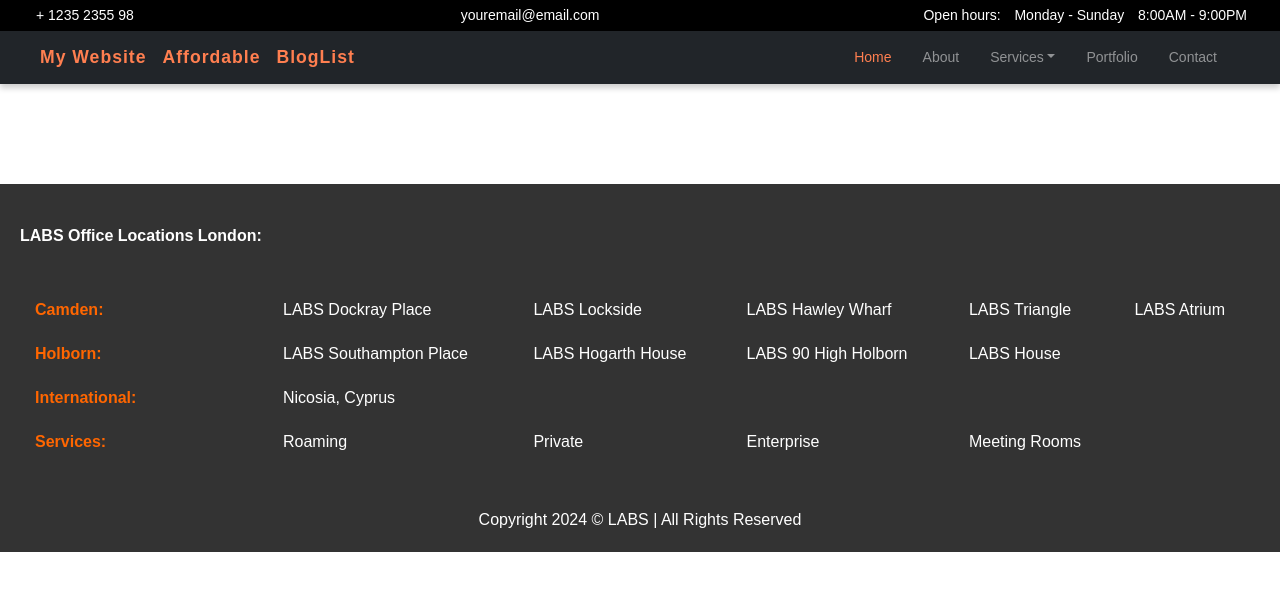
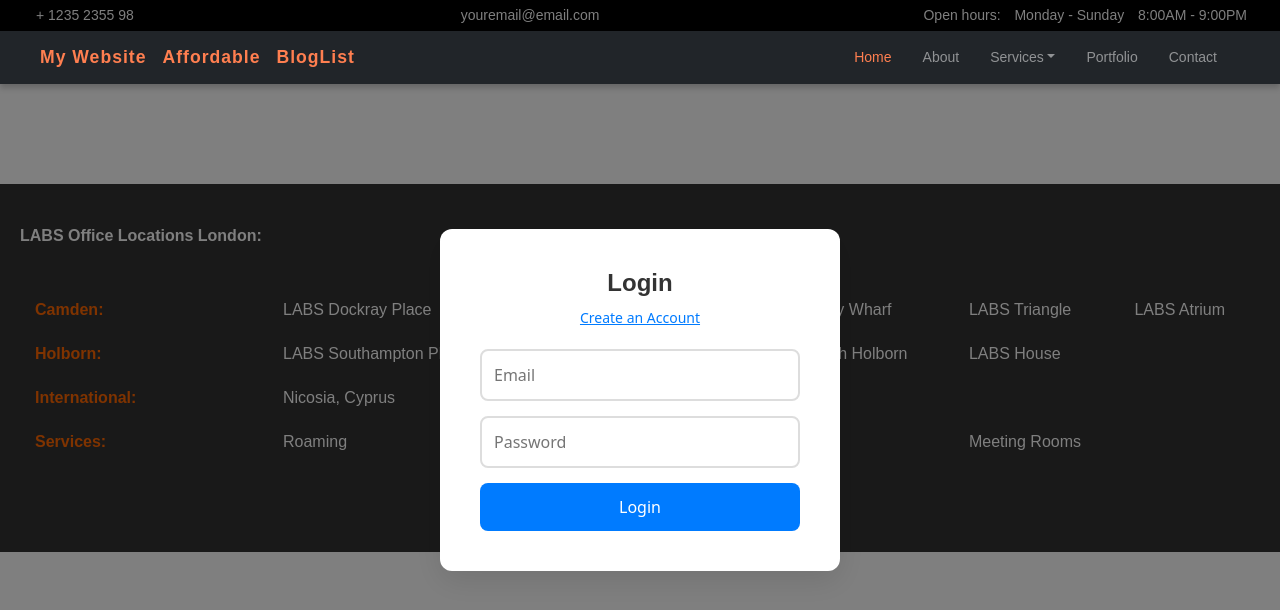
Before and after one commit to RajeshwariMarigoudra/Labs.com, a React (Vite) app: page /autopopup in a window 1280 px wide. Shown: the top 610 px of the page. Built offline with nearby package versions, Linux system fonts and the light colour scheme; some icons are missing.

Commit message:
autopopuplogin

```diff
--- a/src/App.jsx
+++ b/src/App.jsx
@@ -23,6 +23,7 @@ import MeetingRooms from "./components/MeetingRooms/MeetingRooms.jsx";
 import ContactPopup from "./components/ContactPopup/ContactPopup.jsx";
 import AffordableWorkspace from "./components/AffordableWorkspace/AffordableWorkspace.jsx";
 import BlogPosts from "./components/BlogPosts/BlogPosts.jsx";
+import AuthPopup from "./components/AuthPopup/AuthPopup.jsx";
 
 function App() {
 
@@ -44,6 +45,7 @@ function App() {
       <Navbar handleShowModal={handleShowModal} />
       <Routes>
         <Route path="/" element={<Home />} />
+        <Route path="/autopopup" element={<AuthPopup />} />
         <Route path="/about" element={<About />} />
         <Route path="/booktourform" element={<BookingTour />} />
         <Route path="/CounterSection" element={<CounterSection />} />
--- /dev/null
+++ b/src/components/AuthPopup/AuthPopup.css
@@ -0,0 +1,100 @@
+/* General Styles */
+.auth-popup-container {
+    display: flex;
+    justify-content: center;
+    align-items: center;
+    position: fixed;
+    top: 0;
+    left: 0;
+    width: 100vw;
+    height: 100vh;
+    background: rgba(0, 0, 0, 0.5);
+    z-index: 999;
+    transition: opacity 0.3s ease;
+  }
+
+  .auth-popup {
+    background-color: #fff;
+    border-radius: 12px;
+    padding: 40px;
+    width: 400px;
+    box-shadow: 0px 10px 30px rgba(0, 0, 0, 0.1);
+    transition: transform 0.3s ease, opacity 0.3s ease;
+    opacity: 1;
+  }
+
+  .auth-popup-header {
+    text-align: center;
+    margin-bottom: 20px;
+  }
+
+  .auth-popup-header h2 {
+    font-size: 24px;
+    font-weight: bold;
+    color: #333;
+  }
+
+  .auth-popup-header .toggle {
+    font-size: 14px;
+    color: #007bff;
+    cursor: pointer;
+    text-decoration: underline;
+  }
+
+  .auth-form {
+    display: flex;
+    flex-direction: column;
+  }
+
+  .input-group {
+    margin-bottom: 15px;
+  }
+
+  .input-group input {
+    width: 100%;
+    padding: 12px;
+    border: 2px solid #ddd;
+    border-radius: 8px;
+    font-size: 16px;
+    transition: border-color 0.3s ease;
+  }
+
+  .input-group input:focus {
+    border-color: #007bff;
+    outline: none;
+  }
+
+  .auth-btn {
+    padding: 12px;
+    background-color: #007bff;
+    color: white;
+    border: none;
+    border-radius: 8px;
+    font-size: 16px;
+    cursor: pointer;
+    transition: background-color 0.3s ease;
+  }
+
+  .auth-btn:hover {
+    background-color: #0056b3;
+  }
+
+  /* Responsive Design */
+  @media (max-width: 600px) {
+    .auth-popup {
+      width: 90%;
+      padding: 30px;
+    }
+
+    .auth-popup-header h2 {
+      font-size: 20px;
+    }
+
+    .input-group input {
+      font-size: 14px;
+    }
+
+    .auth-btn {
+      font-size: 14px;
+    }
+  }
--- /dev/null
+++ b/src/components/AuthPopup/AuthPopup.jsx
@@ -0,0 +1,54 @@
+import React, { useState } from "react";
+import "./AuthPopup.css"; // Import the CSS for styling
+
+const AuthPopup = () => {
+  const [isLogin, setIsLogin] = useState(true); // Manage login vs. registration toggle state
+
+  const toggleForm = () => {
+    setIsLogin(!isLogin); // Toggle between login and registration form
+  };
+
+  return (
+    <div className="auth-popup-container">
+      <div className="auth-popup">
+        <div className="auth-popup-header">
+          <h2>{isLogin ? "Login" : "Register"}</h2>
+          <span className="toggle" onClick={toggleForm}>
+            {isLogin ? "Create an Account" : "Already have an account?"}
+          </span>
+        </div>
+        <form className="auth-form">
+          {isLogin ? (
+            <>
+              <div className="input-group">
+                <input type="email" placeholder="Email" required />
+              </div>
+              <div className="input-group">
+                <input type="password" placeholder="Password" required />
+              </div>
+              <button type="submit" className="auth-btn">Login</button>
+            </>
+          ) : (
+            <>
+              <div className="input-group">
+                <input type="text" placeholder="Full Name" required />
+              </div>
+              <div className="input-group">
+                <input type="email" placeholder="Email" required />
+              </div>
+              <div className="input-group">
+                <input type="password" placeholder="Password" required />
+              </div>
+              <div className="input-group">
+                <input type="password" placeholder="Confirm Password" required />
+              </div>
+              <button type="submit" className="auth-btn">Register</button>
+            </>
+          )}
+        </form>
+      </div>
+    </div>
+  );
+};
+
+export default AuthPopup;
```
